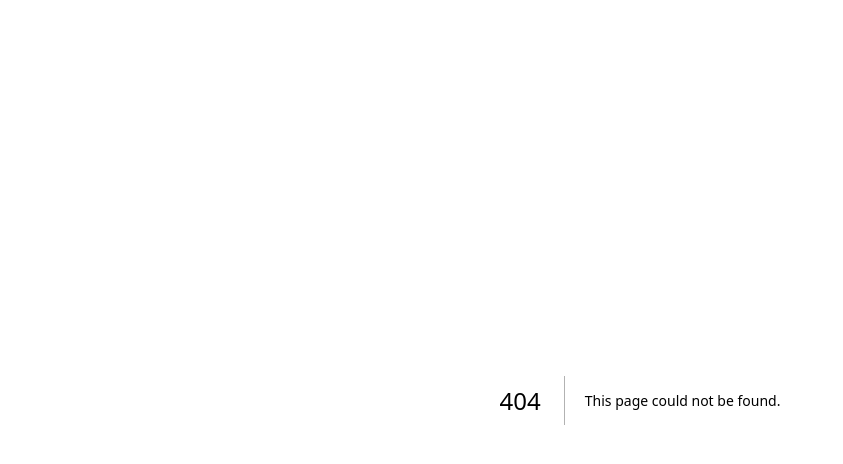
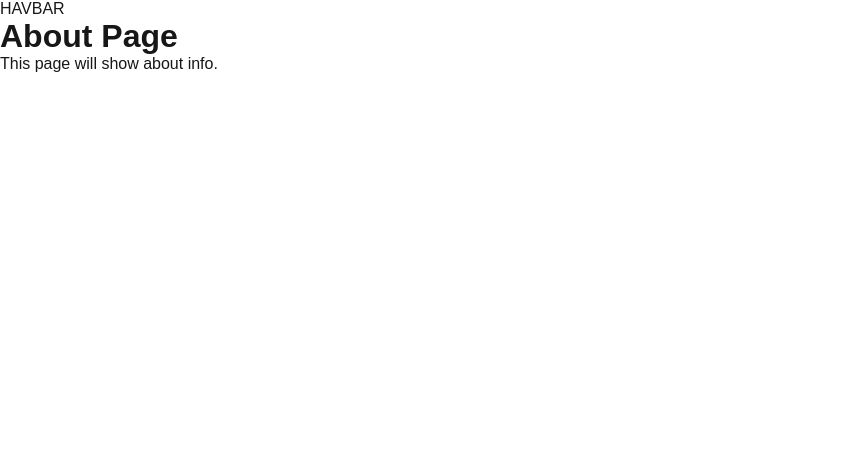
Before and after one commit to romanro/my-css-artworks, a Next.js app: page /about in a window 1280 px wide. Before the commit this address had no page. Shown: the top 464 px of the page, without its empty margins (0-843 px from the left). Built offline with nearby package versions, Linux system fonts and the light colour scheme.

Commit message:
Basic Site structure

```diff
--- /dev/null
+++ b/src/app/about/page.tsx
@@ -0,0 +1,8 @@
+export default function AboutPage() {
+    return (
+        <div>
+            <h1>About Page</h1>
+            <p>This page will show about info.</p>
+        </div>
+    );
+}
--- a/src/app/layout.tsx
+++ b/src/app/layout.tsx
@@ -1,6 +1,7 @@
 import type { Metadata } from 'next';
 import localFont from 'next/font/local';
 import './globals.scss';
+import { MainNavbar } from '@/components/MainNavbar/MainNavbar';
 
 const geistSans = localFont({
     src: './fonts/GeistVF.woff',
@@ -25,7 +26,10 @@ export default function RootLayout({
 }>) {
     return (
         <html lang='en'>
-            <body className={`${geistSans.variable} ${geistMono.variable}`}>{children}</body>
+            <body className={`${geistSans.variable} ${geistMono.variable}`}>
+                <MainNavbar />
+                <div>{children}</div>
+            </body>
         </html>
     );
 }
--- a/src/app/page.tsx
+++ b/src/app/page.tsx
@@ -1,5 +1,9 @@
 import styles from './page.module.scss';
 
 export default function Home() {
-    return <div className={styles.page}></div>;
+    return (
+        <div className={styles.page}>
+            <h1>Home page</h1>
+        </div>
+    );
 }
--- a/src/artwork-components/Crossbones/Crossbones.module.scss
+++ b/src/artwork-components/Crossbones/Crossbones.module.scss
@@ -254,6 +254,7 @@
                     margin: 0;
                     padding: 0;
                     z-index: +1;
+
                     & > li {
                         background-image: radial-gradient(ellipse at top left, $white, $shadow-20);
                         border: 1px solid $shadow-90;
@@ -262,7 +263,7 @@
                     &.ttop {
                         top: -5px;
                         align-items: start;
-
+                        background-image: radial-gradient(ellipse at bottom, $shadow-50, transparent);
                         & > li {
                             border-radius: 50% 50% 2px 2px;
                         }
@@ -289,6 +290,7 @@
                         top: auto;
                         bottom: -8px;
                         align-items: end;
+                        background-image: radial-gradient(ellipse at top, $shadow-50, transparent);
 
                         & > li {
                             border-radius: 2px 2px 50% 50%;
@@ -306,11 +308,13 @@
                             width: 7px;
                             height: 22px;
                             margin-bottom: 4px;
+                            background-image: radial-gradient(ellipse at top left, $white, $shadow-30);
                         }
                         .wisdom {
                             width: 5px;
                             height: 18px;
                             margin-bottom: 7px;
+                            background-image: radial-gradient(ellipse at top left, $white, $shadow-50);
                         }
                     }
                 }
--- /dev/null
+++ b/src/components/MainNavbar/MainNavbar.tsx
@@ -0,0 +1,5 @@
+import { FC } from 'react';
+
+export const MainNavbar: FC = () => {
+    return <nav>HAVBAR</nav>;
+};
```
Also changed, not shown: src/app/contact/page.tsx (added, +8 -0 lines).
